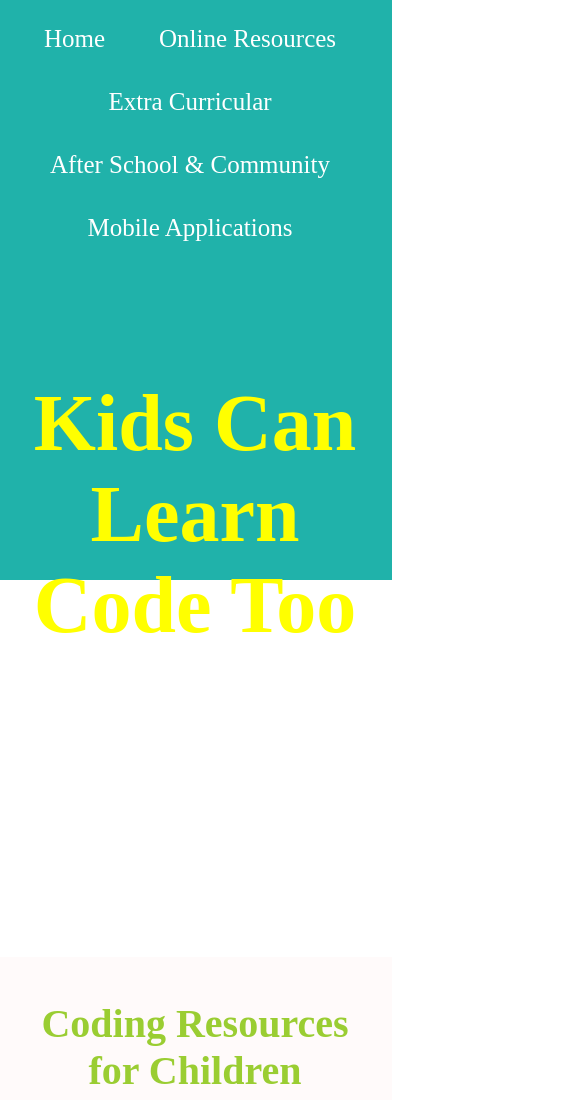
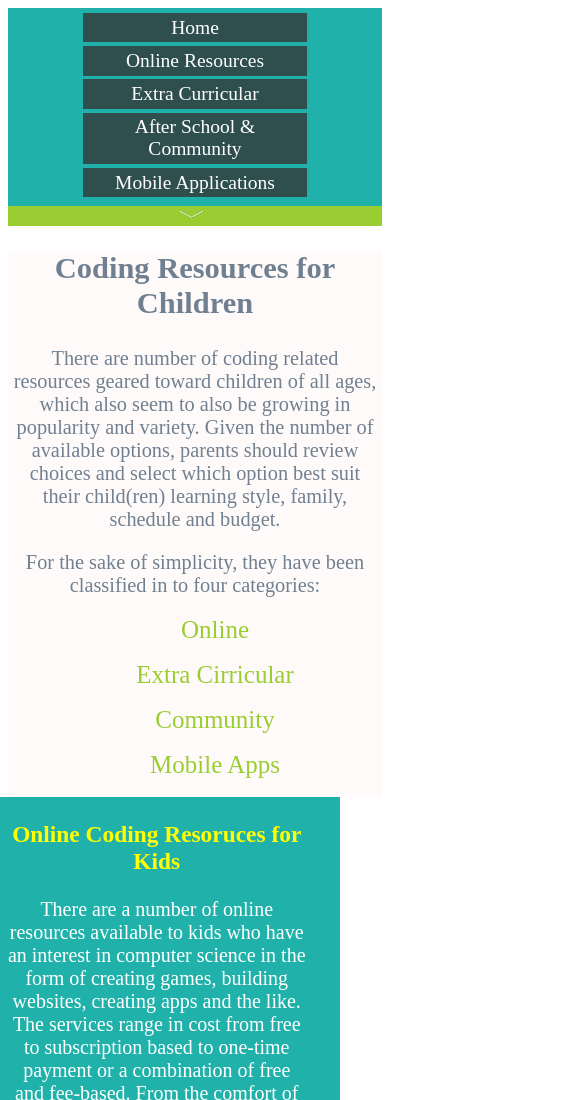
Before and after one commit to bviengineer/CCA-FrontEnd-HTML5-Sections, a plain HTML site: page index.html in a window 390 px wide. Shown: the top 1100 px of the page, 585 px wide, since content can reach past the window. Drawn offline with Linux system fonts and the light colour scheme.

Commit message:
updated html and css files demonstrating mobile first approach being taken

```diff
--- a/index.html
+++ b/index.html
@@ -15,13 +15,14 @@
                     <li><a href="/community.html">After School &amp; Community</a></li>
                     <li><a href="/mobile.html">Mobile Applications</a></li>
                 </ul>
-                <h1 id="home-header">Kids Can Learn Code Too</h1>
-
             </nav>
-            <img id="down-arrow" src="/img/arrow-down-white.png" alt="Image of a down arrow">
+        </header>
+            <div id="down-arrow">
+                <img id="arrow-img" src="/img/arrow-down-white.png" alt="Image of a down arrow">
+            </div>
+                    <main>
                         <section>
-                    <main>
-                        <h2>Coding Resources for Children</h2>
+                            <h1>Coding Resources for Children</h1>
                                 <p>There are number of coding related resources geared toward children of all ages, which also seem to also be growing in popularity and variety. Given the number of available options, parents should review choices and select which option best suit their child(ren) learning style, family, schedule and budget.</p>
                                 <p>For the sake of simplicity, they have been classified in to four categories:</p>
                                     <ul id="categories">
@@ -30,8 +31,9 @@
                                         <li>Community</li>
                                         <li>Mobile Apps</li>
                                     </ul>
+                            </section>
 
-                            <div class="float-article">
+                            <section class="float-article">
                                 <article>
                                 <h3>Online Coding Resoruces for Kids</h3>
                                     <p>There are a number of online resources available to kids who have an interest in computer science in the form of creating games, building websites, creating apps and the like. The services range in cost from free to subscription based to one-time payment or a combination of free and fee-based.  From the comfort of their home and during spare or downtime and with as little as 30 minutes to one hour, kids can learn fundamental computer science skills via age-approprite and interactive content found on sources like:
@@ -42,9 +44,9 @@
                                     </p>
                                     <p>While certainly not a comprehensive list and each targeting children within a broad and varying age range, these are sources that can help keep kids engaged, interestsed and curious while learning.</p>
                                 </article>
-                            </div>
+                            </section>
 
-                            <div class="float-article">
+                            <section class="float-article">
                                 <article>
                                         <h3>Extra Cirricular</h3>
                                             <p>There exist a subset of organizations that specialize in teaching kids how to code after-school througout the school year, in their sparetime, during the long summer months or shorter school breaks.  Extra cirricular related classes typically are one week in length but can run up to an entire summer in the case of summer sesions or, on an on-going basis. These options are typically fee-based and range in cost.</p>
@@ -56,8 +58,9 @@
                                                 <br><a href="https://summerofcode.withgoogle.com/" target="_blank">Google CS First</a>
                                             </p>
                                 </article>
-                            </div>
-                            <div class="float-article">
+                            </section>
+
+                            <section class="float-article">
                                 <article>
                                     <h3>Community</h3>
                                         <p>Community-centered organizations play a vital role in the communities they serve by providing exposure to computer science via technical workshops and fieldtrips. This type of resource is works well for families who will like to engage in computer science on  regular basis but is unable to commit to a particular resource or who may not have access to a computer or the internet. Sources include:
@@ -67,9 +70,9 @@
                                             <br> <a href="https://coderdojo.com/" target="_blank">CoderDoJo </a>
                                         </p>
                                     </article>
-                                </div>
+                                </section>
 
-                                <div class="float-article">
+                                <section class="float-article">
                                     <article>
                                         <h3>Mobile Apps</h3>
                                             <p>With the onset of smart phones and devices, the demaind for apps or applications that run on these devices have increased. In the early education hemisphere, there exist a number of apps that aide in teaching young children computer science logic concepts:
@@ -79,11 +82,8 @@
                                                 <br> <a href="https://lightbot.com/" target="_blank">Lightbot</a>
                                             </p>
                                         </article>
-                                    </div>
+                                    </section>
                     </main>
-        </section>
-
-    <footer>&copy Modern Designs
-    </footer>
+    <footer><small>&copy Modern Designs</small></footer>
     </body>
 </html>
--- a/style.css
+++ b/style.css
@@ -1,27 +1,37 @@
+/****************************
+  BODY & NAVIGATION
+*****************************/
+
 body {
     background-color: white;
 }
 
 header {
     background-color: lightseagreen;
-    height: 590px;
-    margin-top: -70px;
+    /* height: 80%; */
+    /* margin-top: -70px;
     margin-left: -10px;
-    margin-right: -10px;
+    margin-right: -10px;  */
 }
 
-ul {
-    margin-top: 60px;
+nav ul {
+    /* margin-top: 60px; */
     text-align: center;
     text-decoration: none;
+    list-style-type: none;
+    padding: 5px 0 5px 0;
+    margin: auto;
 }
 
-ul li {
-    display: inline-block;
-    padding-top: 35px;
-    padding-right: 50px;
-    font-size: 25px;
+nav ul li {
+    /* display: inline-block; */
+    /* padding-top: 35%; */
+    padding: 1%;
+    margin: 0 20% 1% 20%;
+    font-size: 1.22rem;
     color: white;
+    background-color: darkslategrey;
+    border-width: unset;
 }
 
 br a:link, a:visited {
@@ -39,28 +49,44 @@ a:hover, a:active {
     text-decoration: none;
 }
 
-#home-header {
+
+/****************************
+  IMAGES
+*****************************/
+#down-arrow {
+    padding-left: 45%;
+    /* margin-left: 600px; */
+    width: auto;
+    height: 40%;
+    background-color: yellowgreen;
+}
+
+#arrow-img {
+    height: 15%;
+    width: 15%;
+}
+
+
+/************************************
+  SEMANTIC ELEMENTS & DOCUMENT LNKS
+************************************/
+/* #home-header {
     color: yellow;
     font-size: 80px;
     text-align: center;
     padding-top: 70px;
-}
+} */
 
-#down-arrow {
-    padding-top: 145px;
-    margin-left: 600px;
-    width: 100px;
-    height: 100px;
-}
-
-section {
+main {
     background-color:snow;
-    padding-left: 20px;
+    text-align: center;
+    /* padding-left: 20px;
     padding-right: 20px;
     padding-top: 10px;
-    margin-top: -10px;
-    font-size: 27px;
-    color: yellowgreen;
+    margin-top: -10px; */
+    padding: 0 1% 0 1%;
+    font-size: 1.27rem;
+    color: slategrey;
 }
 
 h2 {
```
Lines whose indentation alone changed are shown as unchanged.
